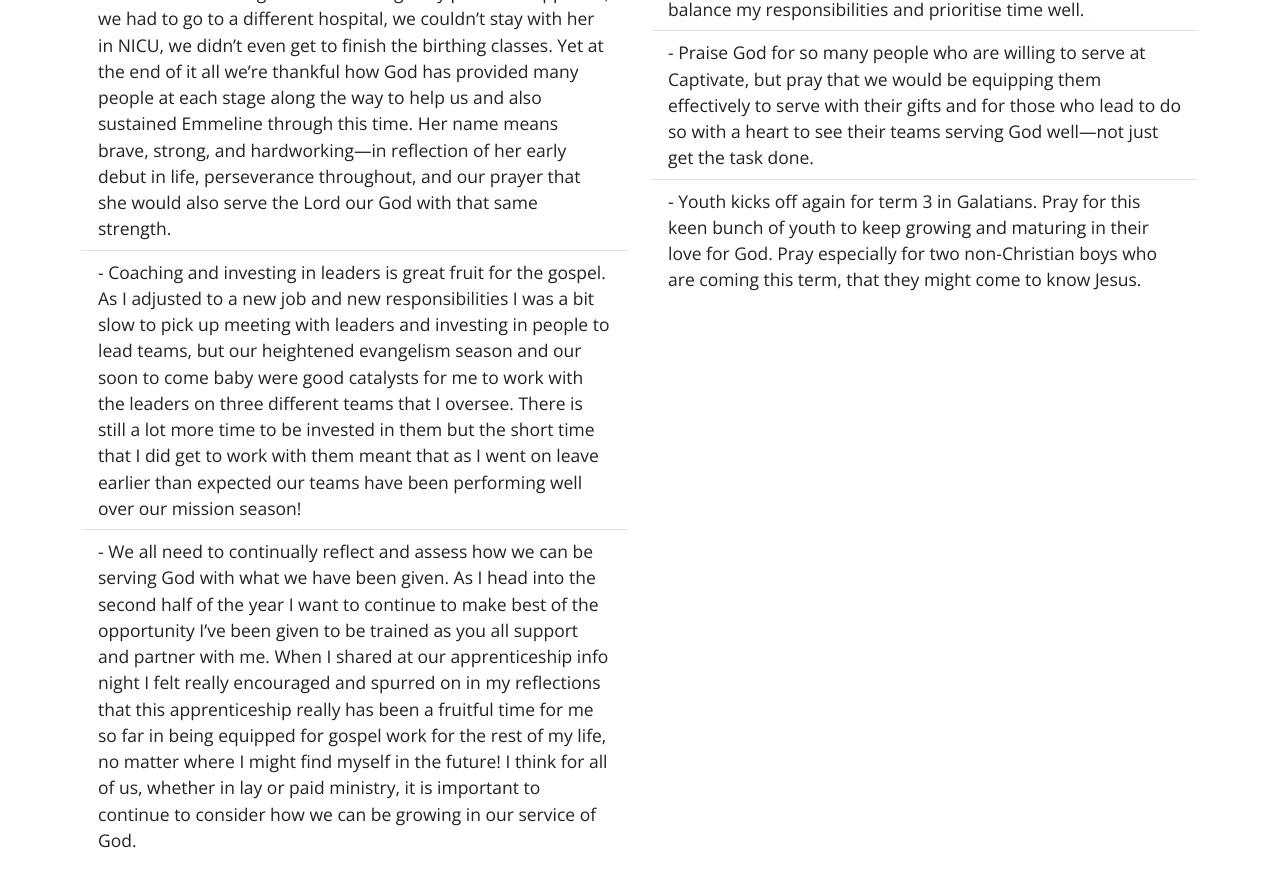
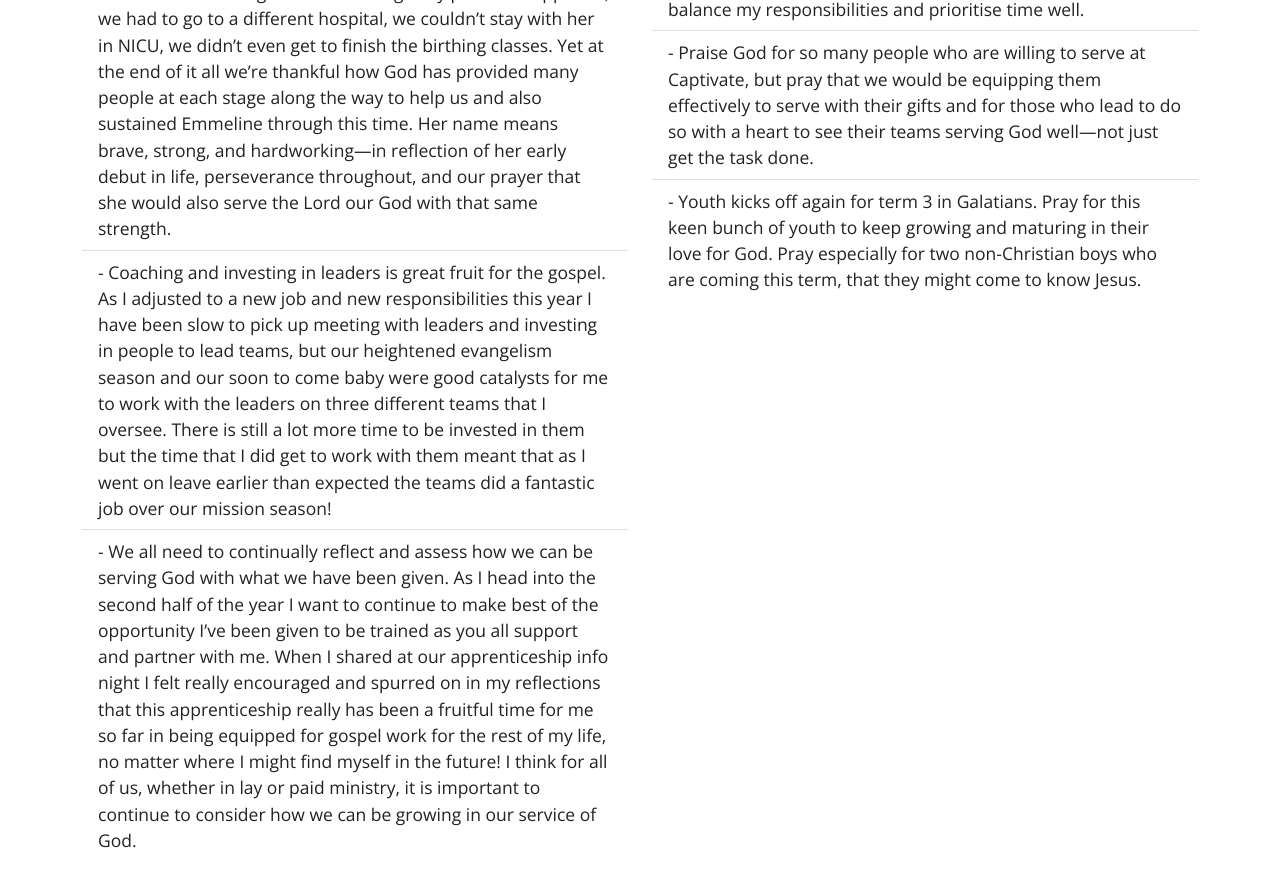
Before and after one commit to JayJune/jayjune.github.io, a Jekyll site: the page built from _posts/2025-07-31-jun-jul.markdown, in a window 1280 px wide and 900 px high, scrolled down 3389 px. Shown: the top 887 px of the window. Built offline with Jekyll 4.4.1, drawn with Linux system fonts in a browser that asks for light colours.

Commit message:
update text in jun-jul

```diff
--- a/_posts/2025-07-31-jun-jul.markdown
+++ b/_posts/2025-07-31-jun-jul.markdown
@@ -76,7 +76,7 @@ categories: update
         <h3>reflections</h3>
         <ul class="list-group list-group-flush">
             <li class="list-group-item">- lots of things happen outside of our own control, but God is sovereign over all, and we can trust him even through our anxieties. We found out on a Tuesday morning that Emmeline would have to be delivered as soon as possible, and even then there was a lot of unknown about how well or unwell she might be when she comes. We spent quite a bit of time in NICU and on the cardiology ward for breathing support and lots of heart scans. Nothing that we had originally planned happened, we had to go to a different hospital, we couldn’t stay with her in NICU, we didn’t even get to finish the birthing classes. Yet at the end of it all we’re thankful how God has provided many people at each stage along the way to help us and also sustained Emmeline through this time.  Her name means brave, strong, and hardworking—in reflection of her early debut in life, perseverance throughout, and our prayer that she would also serve the Lord our God with that same strength.</li>
-            <li class="list-group-item">- Coaching and investing in leaders is great fruit for the gospel. As I adjusted to a new job and new responsibilities I was a bit slow to pick up meeting with leaders and investing in people to lead teams, but our heightened evangelism season and our soon to come baby were good catalysts for me to work with the leaders on three different teams that I oversee. There is still a lot more time to be invested in them but the short time that I did get to work with them meant that as I went on leave earlier than expected our teams have been performing well over our mission season!</li>
+            <li class="list-group-item">- Coaching and investing in leaders is great fruit for the gospel. As I adjusted to a new job and new responsibilities this year I have been slow to pick up meeting with leaders and investing in people to lead teams, but our heightened evangelism season and our soon to come baby were good catalysts for me to work with the leaders on three different teams that I oversee. There is still a lot more time to be invested in them but the time that I did get to work with them meant that as I went on leave earlier than expected the teams did a fantastic job over our mission season!</li>
             <li class="list-group-item">- We all need to continually reflect and assess how we can be serving God with what we have been given. As I head into the second half of the year I want to continue to make best of the opportunity I’ve been given to be trained as you all support and partner with me. When I shared at our apprenticeship info night I felt really encouraged and spurred on in my reflections that this apprenticeship really has been a fruitful time for me so far in being equipped for gospel work for the rest of my life, no matter where I might find myself in the future! I think for all of us, whether in lay or paid ministry, it is important to continue to consider how we can be growing in our service of God. </li>
         </ul>
     </div>
```
